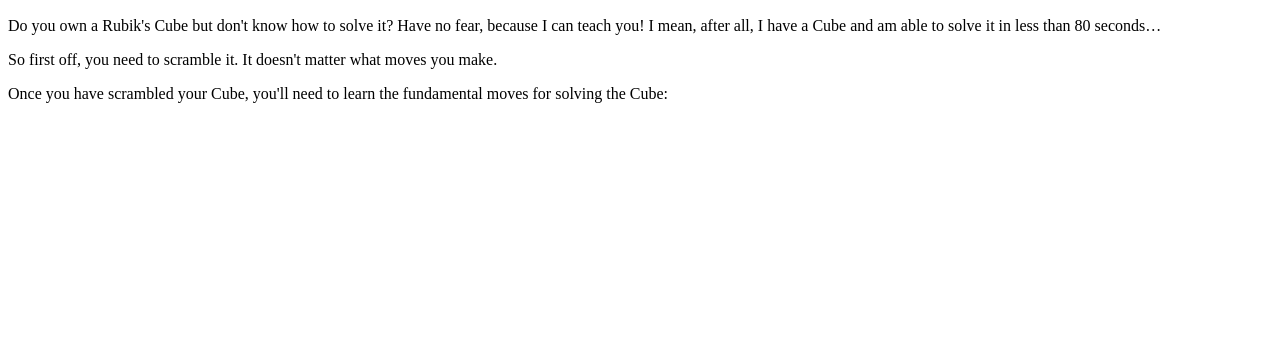
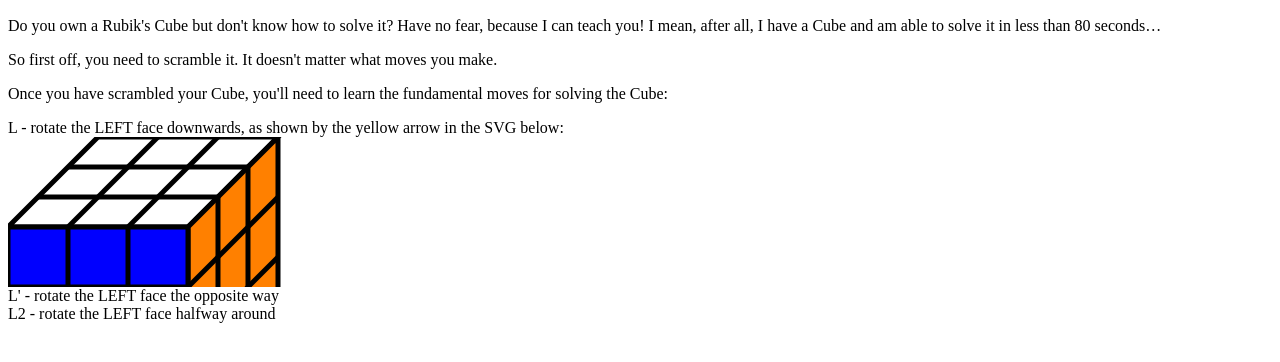
Before and after one commit to marblelover003/RubiksPatterns, a plain HTML site: page index.html in a window 1280 px wide. Shown: the part 96-458 px from the top of the page. Drawn offline with Linux system fonts and the light colour scheme.

Commit message:
Update index.html

```diff
--- a/index.html
+++ b/index.html
@@ -15,3 +15,24 @@
 <p>Do you own a Rubik's Cube but don't know how to solve it? Have no fear, because I can teach you! I mean, after all, I have a Cube and am able to solve it in less than 80 seconds&hellip;</p>
 <p>So first off, you need to scramble it. It doesn't matter what moves you make.</p>
 <p>Once you have scrambled your Cube, you'll need to learn the fundamental moves for solving the Cube:</p>
+L - rotate the LEFT face downwards, as shown by the yellow arrow in the SVG below:<br>
+<svg>
+  <polygon points="90,0 270,0 180,90 0,90" style="fill:white;stroke-width:5;stroke:black;" />
+  <polygon points="270,0 180,90 180,270 270,180" style="fill:#ff8000;stroke-width:5;stroke:black;" />
+  <polygon points="0,90 0,270 180,270 180,90" style="fill:blue;stroke-width:5;stroke:black;" />
+  <line x1="150" y1="0" x2="60" y2="90" style="stroke-width:5;stroke:black;" />
+  <line x1="210" y1="0" x2="120" y2="90" style="stroke-width:5;stroke:black;" />
+  <line x1="60" y1="90" x2="60" y2="270" style="stroke-width:5;stroke:black;" />
+  <line x1="120" y1="90" x2="120" y2="270" style="stroke-width:5;stroke:black;" />
+  <line x1="0" y1="150" x2="180" y2="150" style="stroke-width:5;stroke:black;" />
+  <line x1="0" y1="210" x2="180" y2="210" style="stroke-width:5;stroke:black;" />
+  <line x1="30" y1="60" x2="210" y2="60" style="stroke-width:5;stroke:black;" />
+  <line x1="60" y1="30" x2="240" y2="30" style="stroke-width:5;stroke:black;" />
+  <line x1="210" y1="60" x2="210" y2="240" style="stroke-width:5;stroke:black;" />
+  <line x1="240" y1="30" x2="240" y2="210" style="stroke-width:5;stroke:black;" />
+  <line x1="180" y1="150" x2="270" y2="60" style="stroke-width:5;stroke:black;" />
+  <line x1="180" y1="210" x2="270" y2="120" style="stroke-width:5;stroke:black;" />
+  <polygon points="0,150 30,210 60,150 30,165" style="fill:yellow;" />
+</svg><br>
+L' - rotate the LEFT face the opposite way<br>
+L2 - rotate the LEFT face halfway around
```
